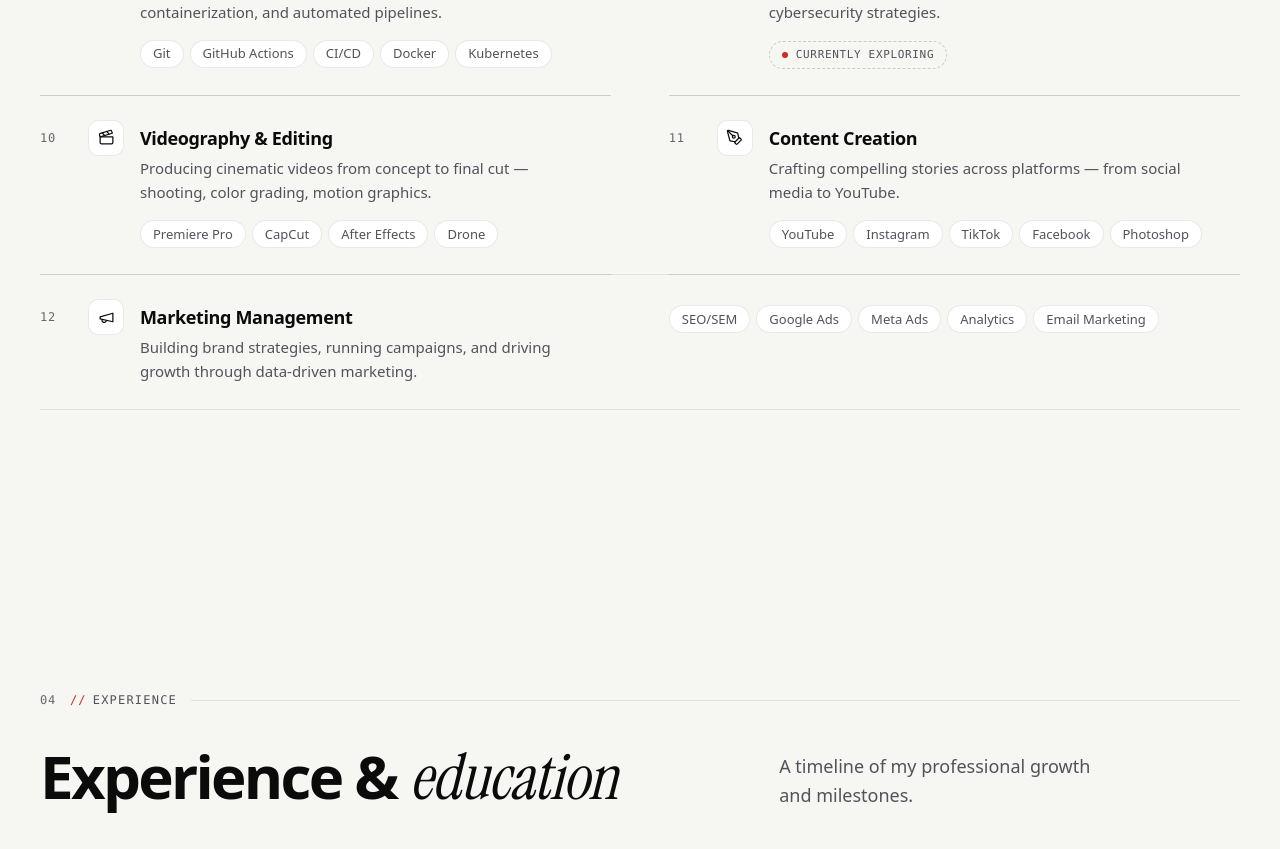
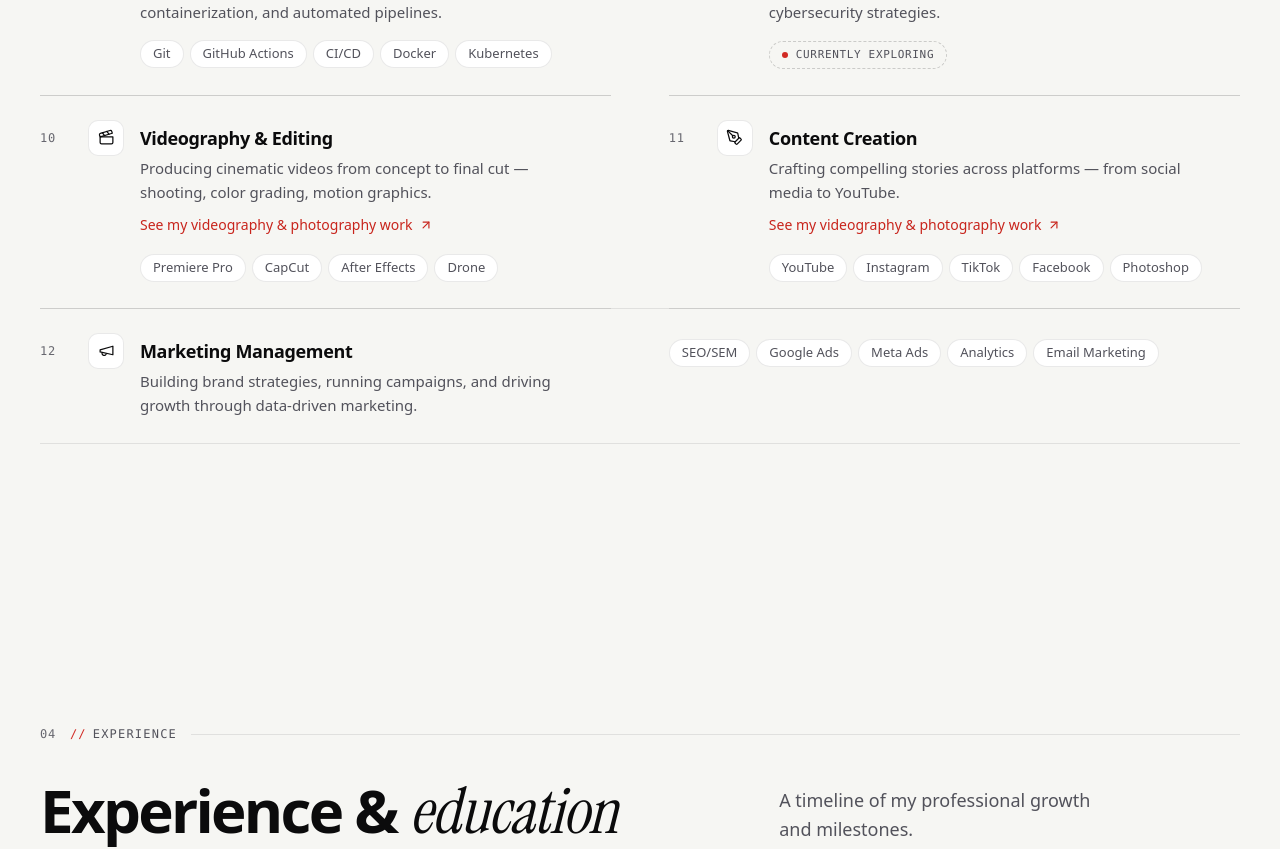
Before and after one commit to randzana/My-Portfolio, a React (Vite) app: page / in a window 1280 px wide. Shown: the part 7300-8149 px from the top of the page. Built offline with nearby package versions, Linux system fonts and the light colour scheme.

Commit message:
Link videography and content creation skills to Instagram work
Co-Authored-By: Claude Sonnet 5.5 <noreply@anthropic.com>
Claude-Session: https://claude.ai/code/session_01FyyPPpRUBDkYNCS4qXyrg4

```diff
--- a/src/components/Skills.css
+++ b/src/components/Skills.css
@@ -634,3 +634,28 @@
         gap: 8px;
     }
 }
+
+/* "See my work" link under a skill's description. */
+.skills-link {
+    display: inline-flex;
+    align-items: center;
+    gap: 6px;
+    margin-top: 10px;
+    font-size: var(--text-sm);
+    font-weight: 500;
+    color: var(--accent-ink);
+    transition: gap var(--dur) var(--ease-out);
+}
+
+.skills-link svg {
+    width: 14px;
+    height: 14px;
+}
+
+@media (hover: hover) {
+    .skills-link:hover {
+        gap: 10px;
+        text-decoration: underline;
+        text-underline-offset: 3px;
+    }
+}
--- a/src/components/Skills.jsx
+++ b/src/components/Skills.jsx
@@ -15,6 +15,7 @@ import {
     LuNetwork,
     LuArrowRight,
     LuArrowDown,
+    LuArrowUpRight,
 } from 'react-icons/lu';
 import SectionHeader from './ui/SectionHeader';
 import Reveal from './ui/Reveal';
@@ -108,6 +109,7 @@ const SKILLS = [
         desc: 'Producing cinematic videos from concept to final cut — shooting, color grading, motion graphics.',
         techs: ['Premiere Pro', 'CapCut', 'After Effects', 'Drone'],
         category: 'creative',
+        link: { href: 'https://www.instagram.com/rand.vision/', label: 'See my videography & photography work' },
     },
     {
         Icon: LuPenTool,
@@ -115,6 +117,7 @@ const SKILLS = [
         desc: 'Crafting compelling stories across platforms — from social media to YouTube.',
         techs: ['YouTube', 'Instagram', 'TikTok', 'Facebook', 'Photoshop'],
         category: 'creative',
+        link: { href: 'https://www.instagram.com/rand.vision/', label: 'See my videography & photography work' },
     },
     {
         Icon: LuMegaphone,
@@ -225,7 +228,7 @@ function FeaturedSkill({ skill, variants }) {
 }
 
 function SkillRow({ skill, delay, fill, variants }) {
-    const { Icon, title, desc, techs, index } = skill;
+    const { Icon, title, desc, techs, index, link } = skill;
 
     return (
         <motion.article
@@ -237,6 +240,13 @@ function SkillRow({ skill, delay, fill, variants }) {
             <div className="skills-row__text">
                 <h3 className="skills-row__title">{title}</h3>
                 <p className="skills-row__desc">{keepCompounds(desc)}</p>
+                {link && (
+                    <a className="skills-link" href={link.href} target="_blank" rel="noreferrer">
+                        {link.label}
+                        <LuArrowUpRight aria-hidden="true" />
+                        <span className="sr-only"> (opens in a new tab)</span>
+                    </a>
+                )}
             </div>
             <div className="skills-row__techs">
                 <Techs title={title} techs={techs} />
```
